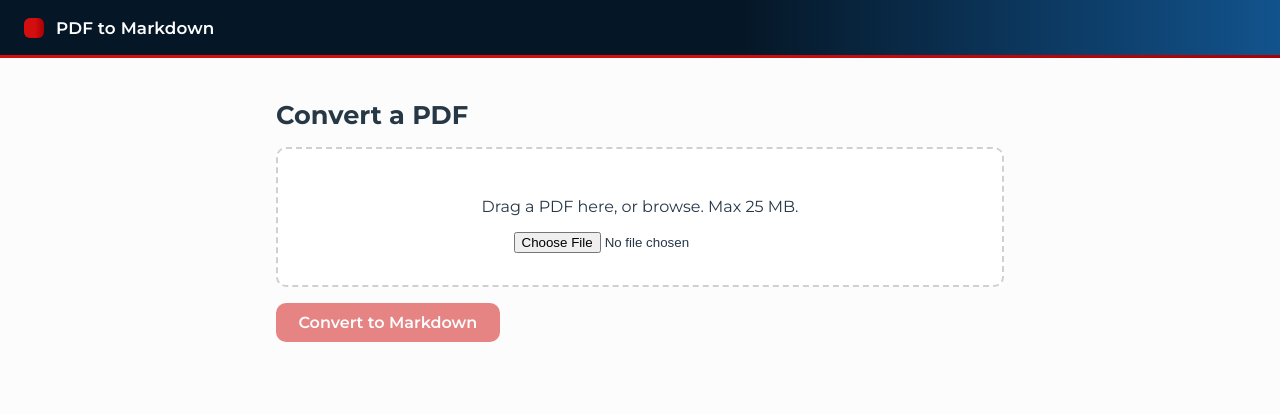
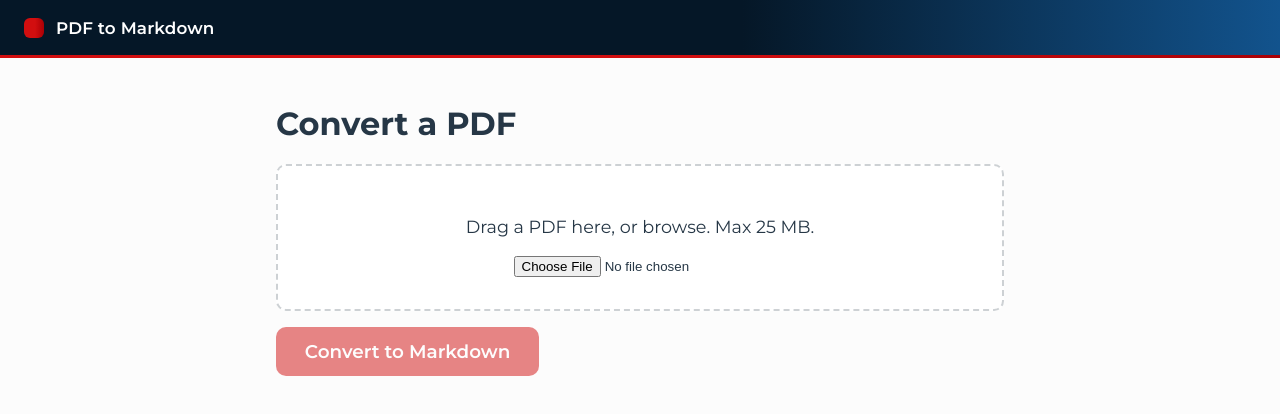
Before and after one commit to curtismu7/pdf-to-md-LAB, a React (Vite) app in the folder web/: page / in a window 1280 px wide. Shown: the top 414 px of the page. Built offline with nearby package versions, Linux system fonts and the light colour scheme.

Commit message:
Larger text and buttons

```diff
--- a/web/src/app.css
+++ b/web/src/app.css
@@ -89,7 +89,8 @@ body {
   .shell-bar { padding: 0.9rem 1rem; }
 }
 
-h1 { font-size: 1.6rem; font-weight: 700; }
+h1 { font-size: 2rem; font-weight: 700; }
+body { font-size: 1.1rem; }
 
 .dropzone {
   border: 2px dashed var(--gray-500);
@@ -108,13 +109,13 @@ h1 { font-size: 1.6rem; font-weight: 700; }
 button.primary, .btn.primary {
   display: inline-block;
   margin-top: 1rem;
-  padding: 0.6rem 1.4rem;
+  padding: 0.8rem 1.8rem;
   border: 0;
   border-radius: var(--radius-md);
   background: var(--ping-red);
   color: #fff;
   font-family: var(--font-primary);
-  font-size: 1rem;
+  font-size: 1.15rem;
   font-weight: 600;
   cursor: pointer;
   text-decoration: none;
@@ -125,13 +126,13 @@ button.primary:disabled { opacity: 0.5; cursor: not-allowed; }
 button.secondary, .btn.secondary {
   display: inline-block;
   margin-top: 1rem;
-  padding: 0.55rem 1.3rem;
+  padding: 0.7rem 1.6rem;
   border: 1px solid var(--gray-500);
   border-radius: var(--radius-md);
   background: transparent;
   color: var(--text);
   font-family: var(--font-primary);
-  font-size: 1rem;
+  font-size: 1.15rem;
   font-weight: 600;
   cursor: pointer;
   text-decoration: none;
@@ -170,7 +171,7 @@ button[aria-pressed="true"] { background: var(--ping-red); border-color: var(--p
   border-radius: var(--radius-md);
   border: 1px solid var(--border);
   overflow: auto;
-  font-size: 0.85rem;
+  font-size: 1.05rem;
   white-space: pre-wrap;
   word-break: break-word;
 }
@@ -181,12 +182,12 @@ button[aria-pressed="true"] { background: var(--ping-red); border-color: var(--p
   border: 1px solid var(--border);
   border-radius: var(--radius-md);
   font-family: var(--font-mono);
-  font-size: 0.9rem;
+  font-size: 1.05rem;
 }
+
 .preview ul { margin: 0.4rem 0; }
 
-.stats { color: var(--text-muted); font-size: 0.9rem; }
-
+.stats { color: var(--text-muted); font-size: 1rem; }
 .result-head { display: flex; align-items: center; gap: 1rem; }
 
 a { color: var(--ping-blue); }
```
